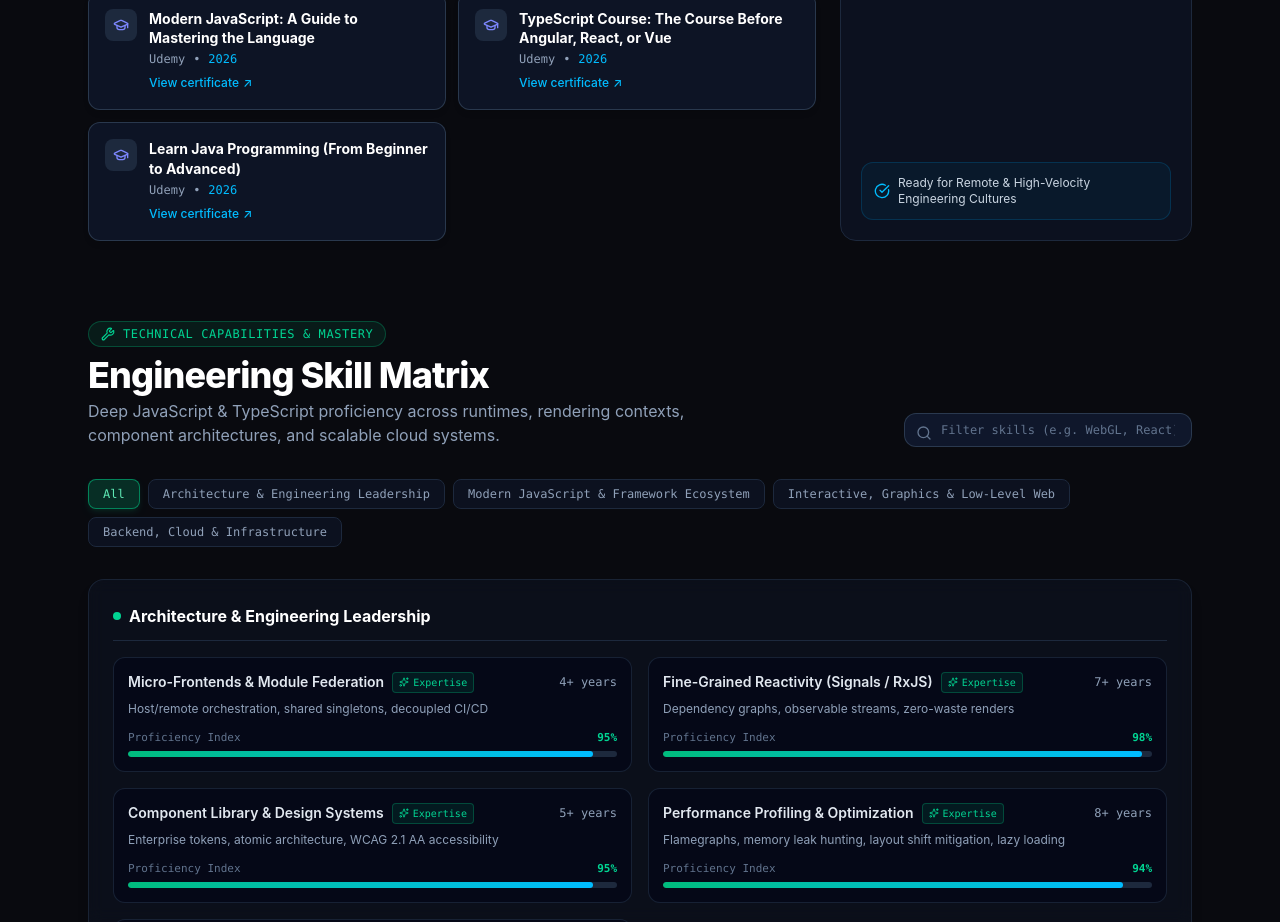
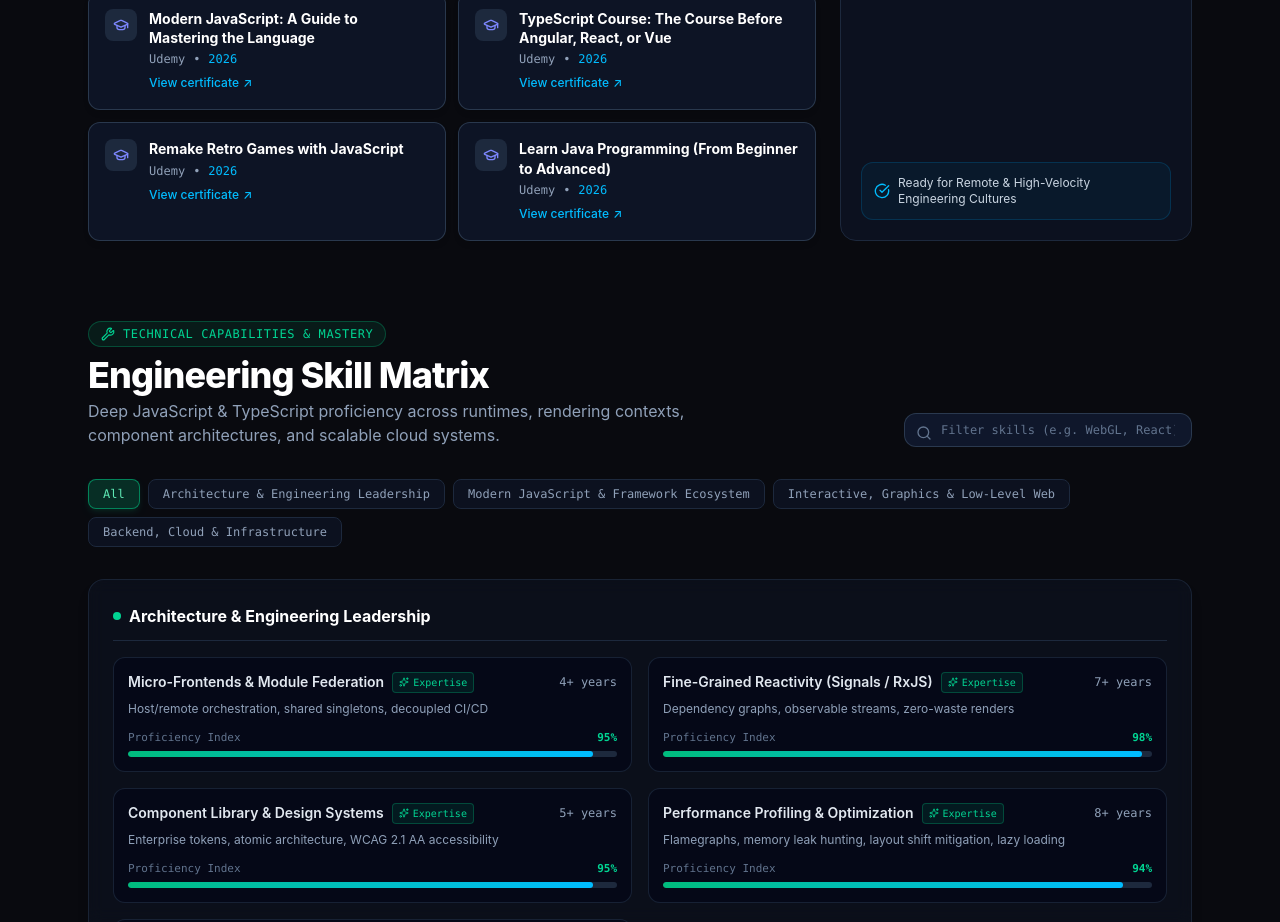
Before and after one commit to KaguilarA/kaguilara_CV, a React (Vite) app: page / in a window 1280 px wide. Shown: the part 4460-5382 px from the top of the page. Built offline with nearby package versions, Linux system fonts and the light colour scheme.

Commit message:
add new certificate

```diff
--- a/src/data/resumeData.ts
+++ b/src/data/resumeData.ts
@@ -292,6 +292,12 @@ export const CERTIFICATIONS: Certification[] = [
     credentialUrl: 'https://www.udemy.com/certificate/UC-57fe4e2d-5b78-451a-a928-e117e443a114/',
   },
   {
+    title: 'Remake Retro Games with JavaScript',
+    issuer: 'Udemy',
+    year: '2026',
+    credentialUrl: 'https://www.udemy.com/certificate/UC-e188050f-27e9-4b17-9326-392b55e389bb/',
+  },
+  {
     title: 'Learn Java Programming (From Beginner to Advanced)',
     issuer: 'Udemy',
     year: '2026',
```
